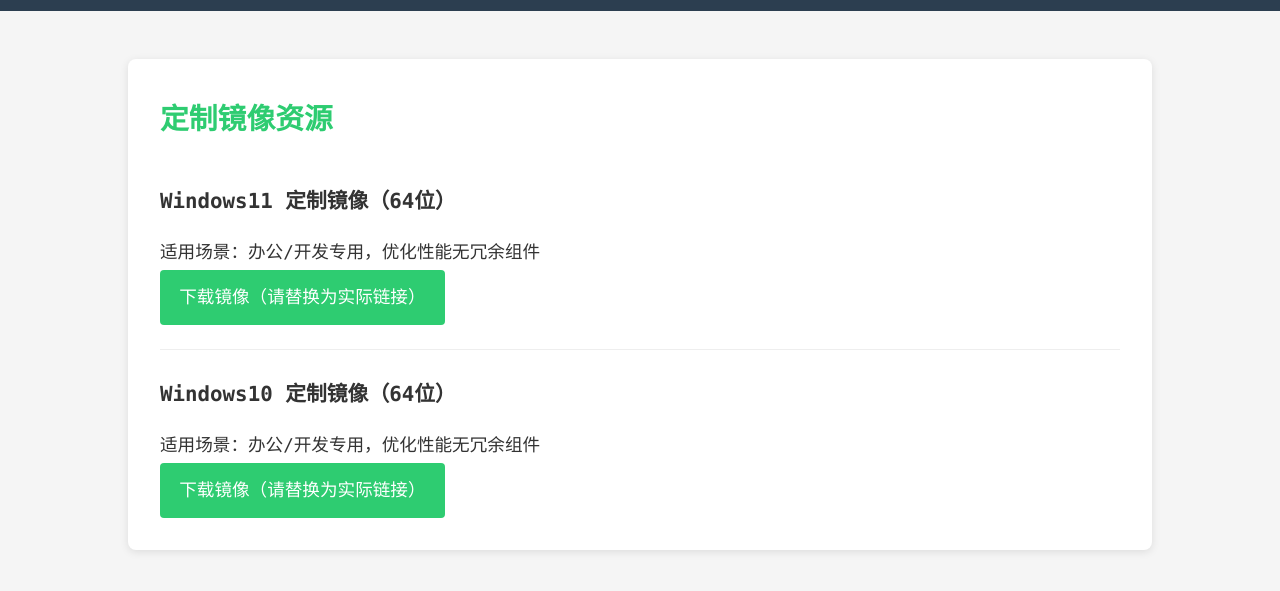
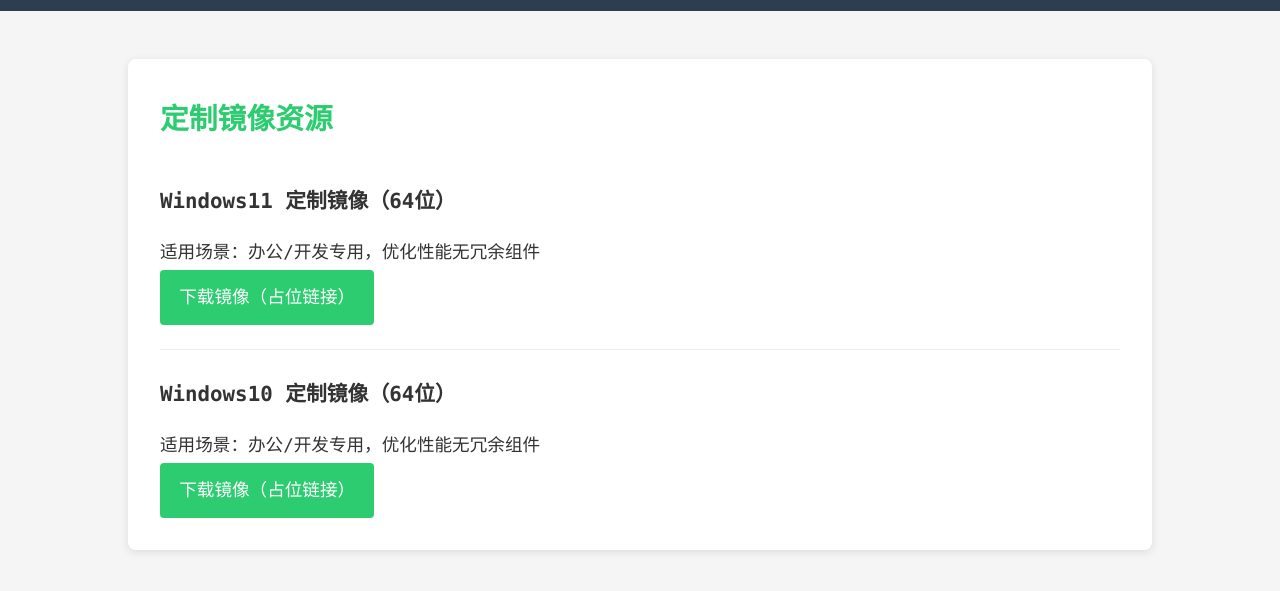
Before and after one commit to MECE2025/mece2025.github.io, a plain HTML site: page mirror.html in a window 1280 px wide. Shown: the part 85-676 px from the top of the page. Drawn offline with Linux system fonts and the light colour scheme.

Commit message:
Update mirror.html

```diff
--- a/mirror.html
+++ b/mirror.html
@@ -41,12 +41,12 @@
             <div class="mirror-item">
                 <h3>Windows11 定制镜像（64位）</h3>
                 <p>适用场景：办公/开发专用，优化性能无冗余组件</p>
-                <a href="###" class="download-link">下载镜像（请替换为实际链接）</a>
+                <a href="" class="download-link">下载镜像（占位链接）</a>
             </div>
             <div class="mirror-item">
                 <h3>Windows10 定制镜像（64位）</h3>
                 <p>适用场景：办公/开发专用，优化性能无冗余组件</p>
-                <a href="###" class="download-link">下载镜像（请替换为实际链接）</a>
+                <a href="" class="download-link">下载镜像（占位链接）</a>
             </div>
         </div>
     </div>
```
